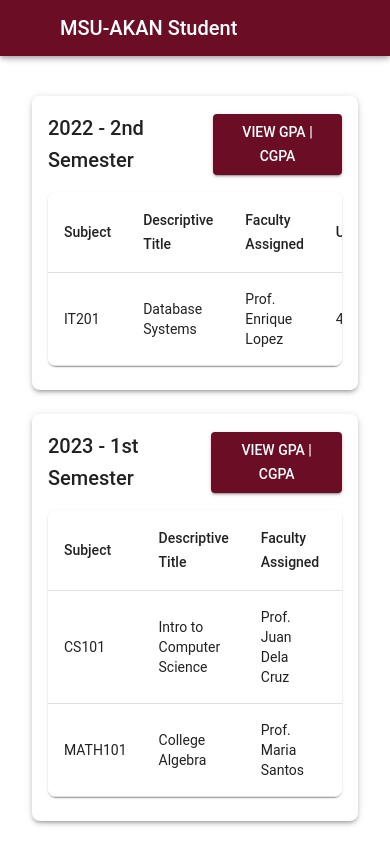
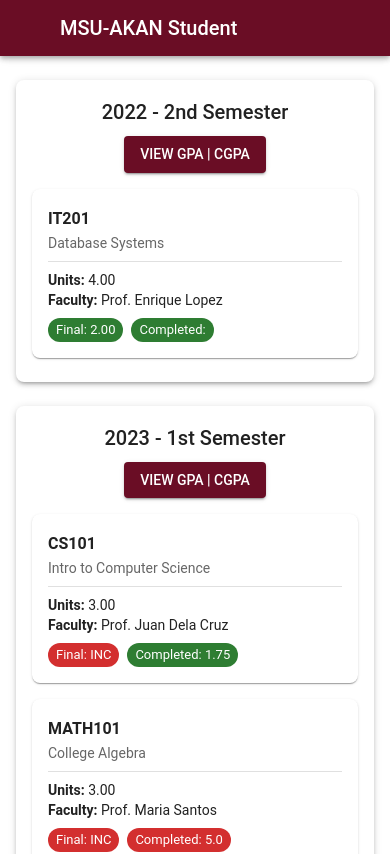
Before and after one commit to Jun4dG/akan-dev, a React (Vite) app: page /grades in a window 390 px wide. Shown: the top 854 px of the page. Built offline with nearby package versions, Linux system fonts and the light colour scheme; some icons are missing.

Commit message:
fixed mobile view in Grades

```diff
--- a/src/pages/Grades.jsx
+++ b/src/pages/Grades.jsx
@@ -17,11 +17,18 @@ import {
   Paper,
   Card,
   CardContent,
+  Chip,
+  useMediaQuery,
+  useTheme,
+  Stack,
+  Divider
 } from "@mui/material";
 
 export default function Grades() {
   const [grades] = useState(mockGrades);
   const [selectedYear, setSelectedYear] = useState(null);
+  const theme = useTheme();
+  const isMobile = useMediaQuery(theme.breakpoints.down('md'));
 
   const getValidGrade = (sub) => {
     const grade = parseFloat(sub.grade);
@@ -80,15 +87,13 @@ export default function Grades() {
   };
 
   return (
-    <Box sx={{ p: 3 }}>
+    <Box sx={{ p: { xs: 1, sm: 2, md: 3 }, maxWidth: 1200, mx: 'auto' }}>
       {grades.length > 0 ? (
         grades.map((year, idx) => (
           <Card
             key={idx}
             sx={{
               mb: 3,
-              maxWidth: 1000,
-              mx: "auto",
               boxShadow: 3,
               borderRadius: 2,
             }}
@@ -100,6 +105,8 @@ export default function Grades() {
                   justifyContent: "space-between",
                   alignItems: "center",
                   mb: 2,
+                  flexDirection: { xs: 'column', sm: 'row' },
+                  gap: { xs: 1, sm: 0 }
                 }}
               >
                 <Typography variant="h6">
@@ -114,9 +121,11 @@ export default function Grades() {
                 </Button>
               </Box>
 
+              {/* Responsive Table for Desktop View */}
+              {!isMobile && (
                 <TableContainer component={Paper} sx={{ borderRadius: 2 }}>
                   <Table>
-                  <TableHead>
+                    <TableHead sx={{ bgcolor: 'grey.200' }}>
                       <TableRow>
                         <TableCell>Subject</TableCell>
                         <TableCell>Descriptive Title</TableCell>
@@ -135,11 +144,8 @@ export default function Grades() {
                           <TableCell>{sub.units.toFixed(2)}</TableCell>
                           <TableCell
                             sx={{
-                            color:
-                              sub.grade === "INC" ||
-                              sub.grade === "DRP" ||
-                              sub.grade === "5.00"
-                                ? "error.main"
+                              color: sub.grade === "INC" || sub.grade === "DRP" || sub.grade === "5.00"
+                                ? "error.dark"
                                 : "text.primary",
                             }}
                           >
@@ -147,11 +153,8 @@ export default function Grades() {
                           </TableCell>
                           <TableCell
                             sx={{
-                            color:
-                              sub.compGrade !== "5.0" &&
-                              !isNaN(parseFloat(sub.compGrade)) &&
-                              sub.grade === "INC"
-                                ? "success.main"
+                              color: sub.compGrade !== "5.0" && !isNaN(parseFloat(sub.compGrade)) && sub.grade === "INC"
+                                ? "success.dark"
                                 : "error.main",
                             }}
                           >
@@ -162,6 +165,50 @@ export default function Grades() {
                     </TableBody>
                   </Table>
                 </TableContainer>
+              )}
+
+              {/* Card-based layout for Mobile View */}
+              {isMobile && (
+                <Stack spacing={2}>
+                  {year.subjects.map((sub, sIdx) => (
+                    <Paper key={sIdx} sx={{ p: 2, borderRadius: 2 }}>
+                      <Typography variant="subtitle1" fontWeight="bold">
+                        {sub.name}
+                      </Typography>
+                      <Typography variant="body2" color="text.secondary">
+                        {sub.description}
+                      </Typography>
+                      <Divider sx={{ my: 1 }} />
+                      <Typography variant="body2">
+                        <strong>Units:</strong> {sub.units.toFixed(2)}
+                      </Typography>
+                      <Typography variant="body2">
+                        <strong>Faculty:</strong> {sub.faculty.join(", ")}
+                      </Typography>
+                      <Box sx={{ display: 'flex', gap: 1, mt: 1 }}>
+                        <Chip
+                          label={`Final: ${sub.grade}`}
+                          color={
+                            sub.grade === "INC" || sub.grade === "DRP" || sub.grade === "5.00"
+                              ? "error"
+                              : "success"
+                          }
+                          size="small"
+                        />
+                        <Chip
+                          label={`Completed: ${sub.compGrade}`}
+                          color={
+                            sub.compGrade !== "5.0" && !isNaN(parseFloat(sub.compGrade)) && sub.grade === "INC"|| sub.compGrade === ""
+                              ? "success"
+                              : "error"
+                          }
+                          size="small"
+                        />
+                      </Box>
+                    </Paper>
+                  ))}
+                </Stack>
+              )}
             </CardContent>
           </Card>
         ))
```
Lines whose indentation alone changed are shown as unchanged.
